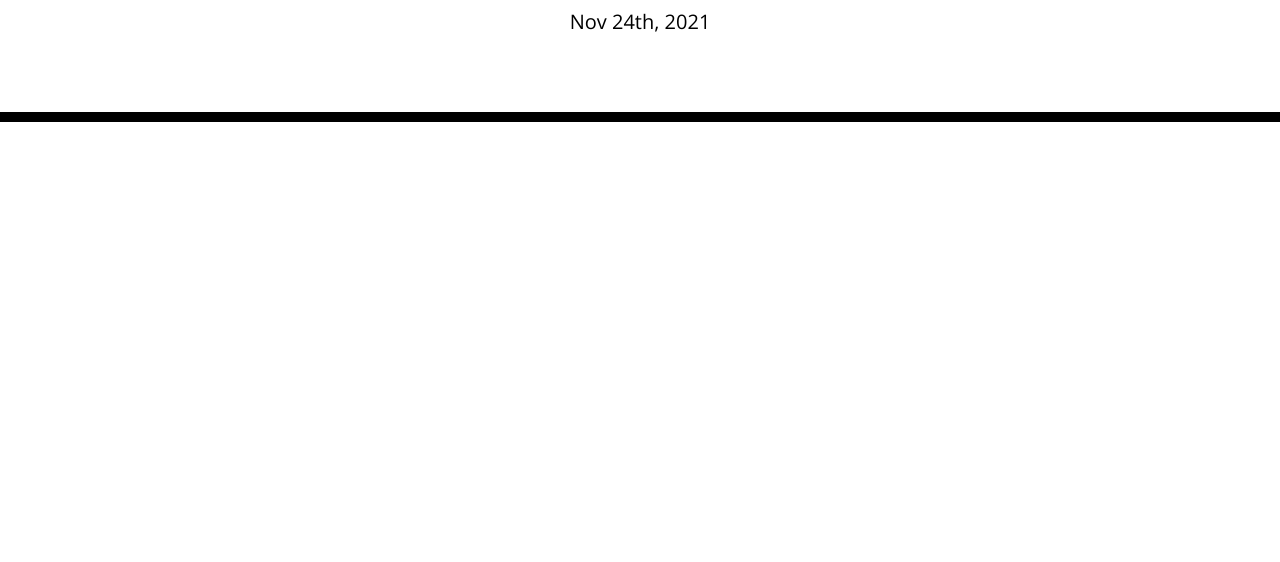
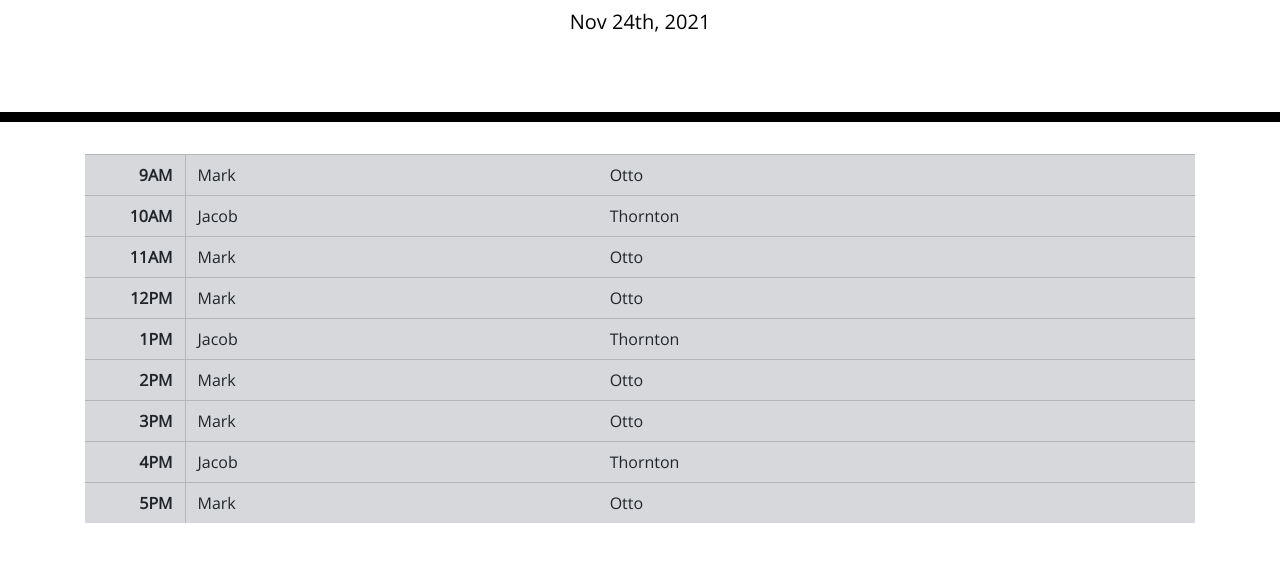
Before and after one commit to mel-ificent/DailyPlanner, a plain HTML site: page index.html in a window 1280 px wide. Shown: the part 182-744 px from the top of the page. Drawn offline with nearby package versions, Linux system fonts and the light colour scheme.

Commit message:
updated colors of planner rows to gray when time is in the past

```diff
--- a/assets/script.js
+++ b/assets/script.js
@@ -2,3 +2,25 @@
 
 var today = moment();
 $("#currentDay").text(today.format("MMM Do, YYYY"));
+
+
+//Update row coloring if time is in the past
+function timePast(){
+    for(i=0; i<9; i++){
+
+    var plannerRow = $("#row-"+i);
+    var rowHour = 9 + i;
+    var currentHour = moment().format("H");
+
+    console.log(rowHour);
+    console.log(currentHour);
+
+
+    if(rowHour<currentHour){
+        plannerRow.addClass("table-secondary");
+
+    }
+    }
+}
+
+timePast();
--- a/assets/stye.css
+++ b/assets/stye.css
@@ -69,3 +69,9 @@ body {
     font-size: 20px;
     transition: all 0.3s ease-in-out;
   }
+
+  th{
+      border-right: 1px solid black;
+      text-align:right;
+      width:100px;
+  }
--- a/index.html
+++ b/index.html
@@ -30,6 +30,57 @@
     </header>
     <div class="container">
       <!-- Timeblocks go here -->
+
+      <table class="table">
+        <tbody>
+          <tr id="row-0">
+            <th id="cell-0a" scope="row">9AM</th>
+            <td>Mark</td>
+            <td>Otto</td>
+          </tr>
+          <tr id="row-1">
+            <th id="cell-1a" scope="row">10AM</th>
+            <td>Jacob</td>
+            <td>Thornton</td>
+          </tr>
+          <tr id="row-2">
+            <th id="cell-2a" scope="row">11AM</th>
+            <td>Mark</td>
+            <td>Otto</td>
+          </tr>
+          <tr id="row-3">
+            <th id="cell-3a" scope="row">12PM</th>
+            <td>Mark</td>
+            <td>Otto</td>
+          </tr>
+          <tr id="row-4">
+            <th id="cell-4a" scope="row">1PM</th>
+            <td>Jacob</td>
+            <td>Thornton</td>
+          </tr>
+          <tr id="row-5">
+            <th id="cell-5a" scope="row">2PM</th>
+            <td>Mark</td>
+            <td>Otto</td>
+          </tr>
+          <tr id="row-6">
+            <th id="cell-6a" scope="row">3PM</th>
+            <td>Mark</td>
+            <td>Otto</td>
+          </tr>
+          <tr id="row-7">
+            <th id="cell-7a" scope="row">4PM</th>
+            <td>Jacob</td>
+            <td>Thornton</td>
+          </tr>
+          <tr id="row-8">
+            <th id="cell-8a" scope="row">5PM</th>
+            <td>Mark</td>
+            <td>Otto</td>
+          </tr>
+        </tbody>
+      </table>
+
     </div>
 
     <script src="https://cdnjs.cloudflare.com/ajax/libs/jquery/3.2.1/jquery.min.js"></script>
```
